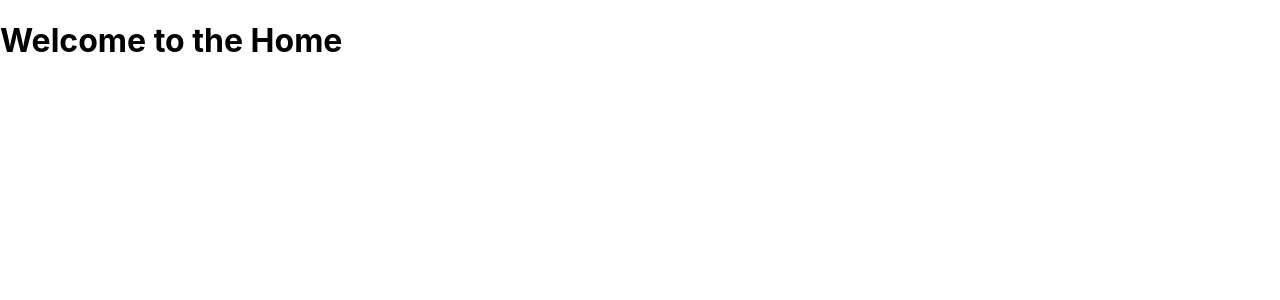
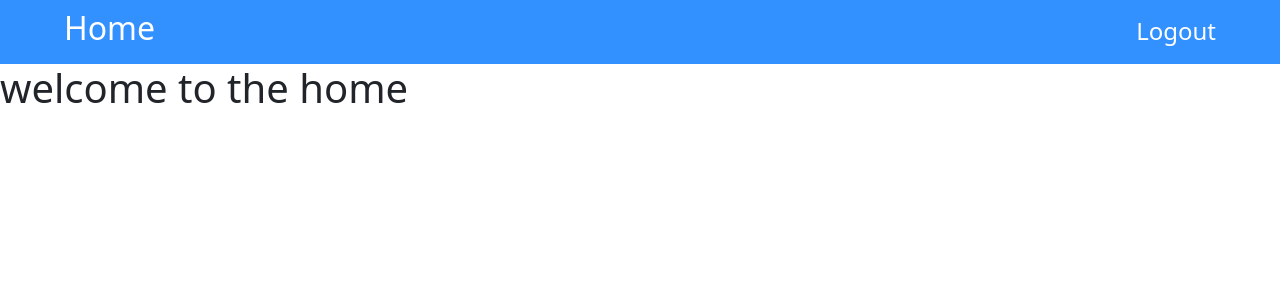
Before and after one commit to faizan123456/AutomationTesting, a Next.js app: page /home in a window 1280 px wide. Shown: the top 300 px of the page. Built offline with nearby package versions, Linux system fonts and the light colour scheme.

Commit message:
sign up authentication  and navabr design

```diff
--- a/firebase/initfirebase.ts
+++ b/firebase/initfirebase.ts
@@ -1,6 +1,7 @@
 
 
 import firebase from 'firebase';
+
 
 const clientCredentials = {
     apiKey: "AIzaSyDFMk5OX_jVvuRHRgqC1IzHv66ebdrUIas",
@@ -15,4 +16,6 @@ const clientCredentials = {
 
 if (!firebase.apps.length) firebase.initializeApp(clientCredentials);
 
+
+export var db = firebase.firestore();
 export default firebase;
--- a/package.json
+++ b/package.json
@@ -10,10 +10,12 @@
   },
   "dependencies": {
     "@types/firebase": "^3.2.1",
+    "bootstrap": "^5.1.3",
     "firebase": "^8.1.1",
     "firebase-admin": "^9.2.0",
     "next": "11.1.2",
     "react": "17.0.2",
+    "react-bootstrap": "^1.6.4",
     "react-dom": "17.0.2"
   },
   "devDependencies": {
--- a/pages/_app.tsx
+++ b/pages/_app.tsx
@@ -1,5 +1,6 @@
 import '../styles/globals.css'
 import type { AppProps } from 'next/app'
+import 'bootstrap/dist/css/bootstrap.min.css';
 
 function MyApp({ Component, pageProps }: AppProps) {
   return <Component {...pageProps} />
--- a/pages/home.tsx
+++ b/pages/home.tsx
@@ -1,9 +1,21 @@
 import type { NextPage } from 'next'
 import firebase from 'firebase'
-
+import { securityRules } from 'firebase-admin'
+import styles from '../styles/Navbar.module.css'
+import Link from 'next/link'
+import { useRouter } from 'next/router'
 const Home:NextPage=()=>{
+    const router = useRouter()
     return (
-   <h1>Welcome to the Home</h1>
+        <>
+<div className={styles.navbar}>
+ <div className={styles.headings}>
+     <h2>Home</h2>
+     <h4 className="mb-0 mt-2" style={{cursor:"pointer"}} onClick={()=>router.push('/login')}>Logout</h4>
+ </div>
+</div>
+<h1>welcome to the home</h1>
+</>
     )
 }
 
--- a/pages/login.tsx
+++ b/pages/login.tsx
@@ -1,4 +1,5 @@
 import type { NextPage } from 'next'
+
 import Link from 'next/link'
 import styles from '../styles/Authentication.module.css'
 
@@ -6,7 +7,6 @@ import styles from '../styles/Authentication.module.css'
 const Login: NextPage=()=> {
     return (
     <div className={styles.parentContainer}>
-
 <form className={styles.loginform} style={{width:"37vw"}}  action="/action_page.php">
       <h1 className={styles.loginheading}>SIGN IN</h1>
       <div className={styles.formcontainer}>
@@ -16,7 +16,7 @@ const Login: NextPage=()=> {
         <label htmlFor="psw"><strong>Password</strong></label>
         <input className={styles.forminput} type="password" placeholder="Enter Password" name="psw" required/>
       </div>
-      <button className={styles.loginbtn} type="submit"><strong><Link href="/home"> SIGN IN</Link></strong></button>
+      <button className={styles.loginbtn} type="submit"><strong>SIGN IN</strong></button>
       <div className={styles.container}>
       </div>
       <span className={styles.psw}><Link href="/signup">Create Account</Link></span>
--- a/styles/Authentication.module.css
+++ b/styles/Authentication.module.css
@@ -54,3 +54,7 @@
     padding-right: 15px;
     padding-bottom: 15px;
     }
+  .error {
+    font-size: 1rem;
+    color:red
+  }
--- /dev/null
+++ b/styles/Navbar.module.css
@@ -0,0 +1,14 @@
+.navbar {
+    height: 8vh;
+    background-color: #3390FF;
+    width: 100vw;
+    display: flex;
+    align-items: center;
+}
+.headings {
+    display: flex;
+    justify-content: space-between;
+    width: 100%;
+    padding: 0rem 4rem 0rem 4rem;
+    color: white;
+}
```
Also changed, not shown: pages/signup.tsx (+55 -9 lines), 1 other file (tests, documents, lock files or other folders).
